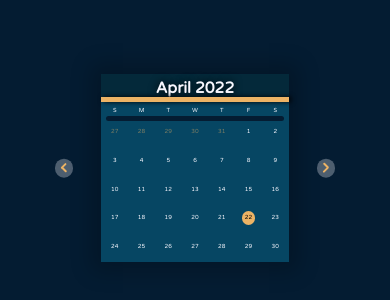
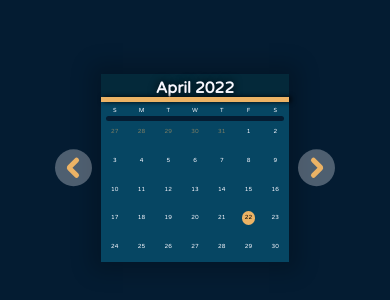
Before and after one commit to Delmar-Ty/Calendar, a plain HTML site: page index.html in a window 390 px wide. Shown: the part 254-554 px from the top of the page. Drawn offline with Linux system fonts and the light colour scheme.

Commit message:
Bigger buttons for mobile devices?

```diff
--- a/assets/CSS/style.css
+++ b/assets/CSS/style.css
@@ -36,7 +36,7 @@ body {
 
 .arrow-left {
     position: absolute;
-    width: 10%;
+    width: 20%;
     aspect-ratio: 1 / 1;
     background-color: rgba(248, 248, 255, 0.3);
     top: 50%;
@@ -107,7 +107,7 @@ body {
 
 .arrow-right {
     position: absolute;
-    width: 10%;
+    width: 20%;
     aspect-ratio: 1 / 1;
     background-color: rgba(248, 248, 255, 0.3);
     top: 50%;
```
